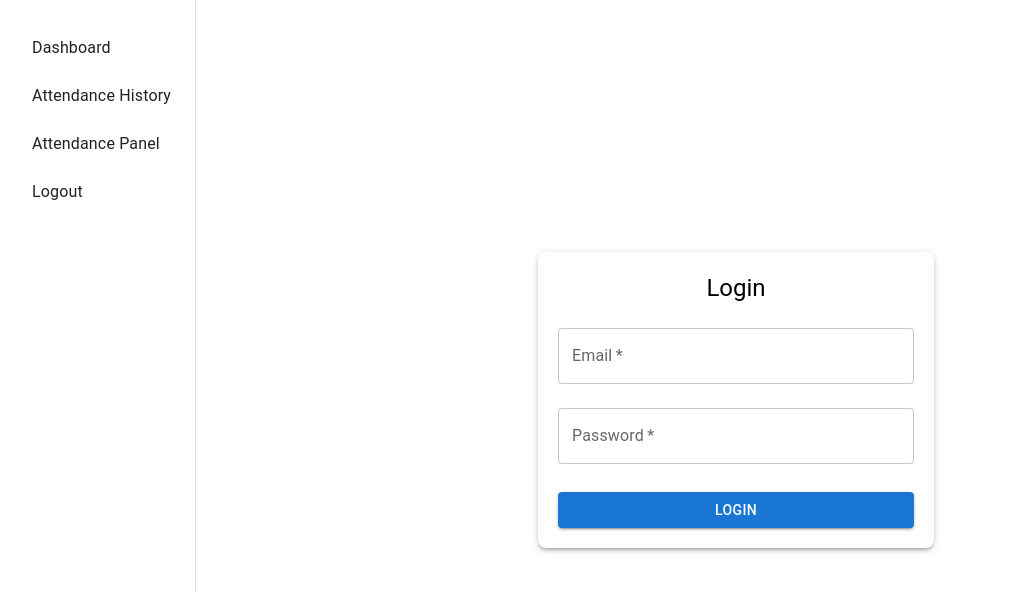
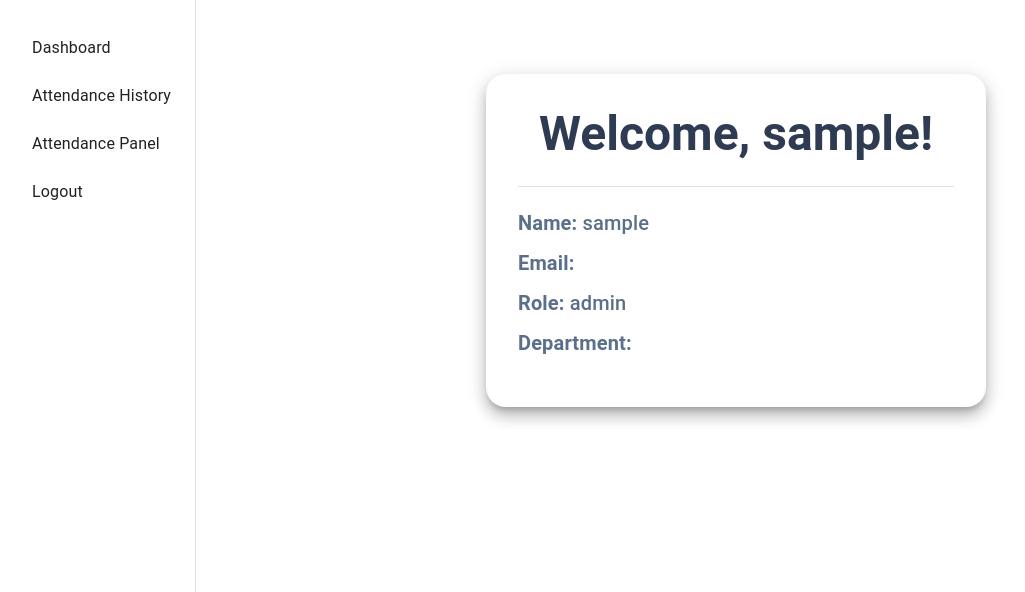
Before and after one commit to GauravDhuri/attendance-frontend, a React (Create React App) app: page /dashboard in a window 1280 px wide. Before the commit this address led to /. Shown: the top 592 px of the page, without its empty margins (4-1029 px from the left). Built offline with nearby package versions, Linux system fonts and the light colour scheme; sample sign-in values are in the browser's storage.

Commit message:
refresh back to login page fixed

```diff
--- a/src/App.js
+++ b/src/App.js
@@ -1,5 +1,5 @@
 import React, { useEffect, useState } from 'react';
-import { BrowserRouter as Router, Routes, Route } from 'react-router-dom';
+import { BrowserRouter as Router, Routes, Route, Navigate } from 'react-router-dom';
 import Navbar from './components/Navbar';
 import Login from './pages/Login';
 import Dashboard from './pages/Dashboard';
@@ -33,7 +33,7 @@ function App() {
 
         <div style={{ paddingLeft: '40px', paddingRight: '40px', width: '100%' }}>
           <Routes>
-            <Route path="/" element={<Login setIsAuthenticated={setIsAuthenticated} />} />
+            <Route path="/" element={isAuthenticated ? <Navigate to="/dashboard" /> :<Login setIsAuthenticated={setIsAuthenticated} />} />
 
             <Route path="/dashboard" element={<PrivateRoute isAuthenticated={isAuthenticated} element={<Dashboard />} />} />
             <Route path="/attendance-panel" element={<PrivateRoute isAuthenticated={isAuthenticated} element={<Attendance />} />} />
```
